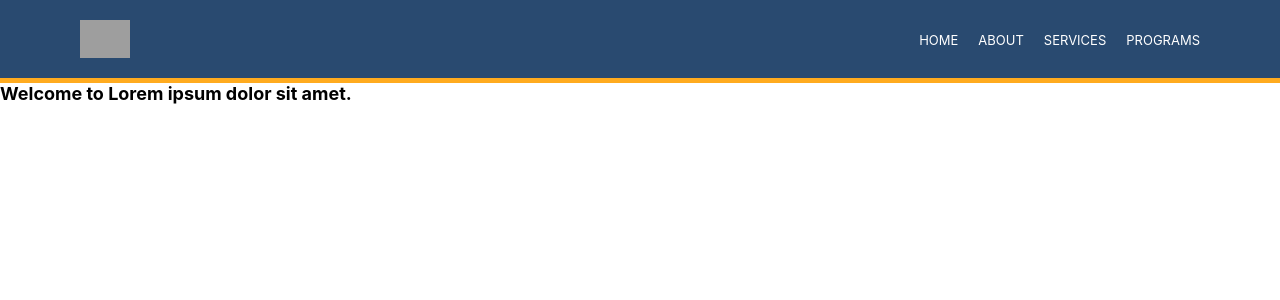
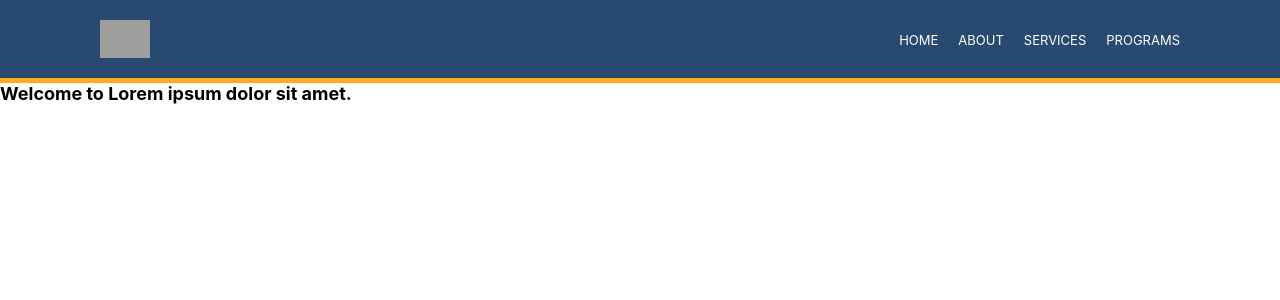
Before and after one commit to thirdyraza/wsat-web-app, an Angular app: page / in a window 1280 px wide. Shown: the top 300 px of the page. Built offline with nearby package versions, Linux system fonts and the light colour scheme; grey boxes are pictures that could not be loaded.

Commit message:
Update app.component.scss

```diff
--- a/src/app/app.component.scss
+++ b/src/app/app.component.scss
@@ -8,7 +8,7 @@ $whi: #FFFFFF;
 header{
     background-color: $blu;
     border-bottom: 5px $yel solid;
-    padding: 20px 80px;
+    padding: 20px 100px;
     display: flex;
     flex-direction: column;
     justify-content: center;
```
